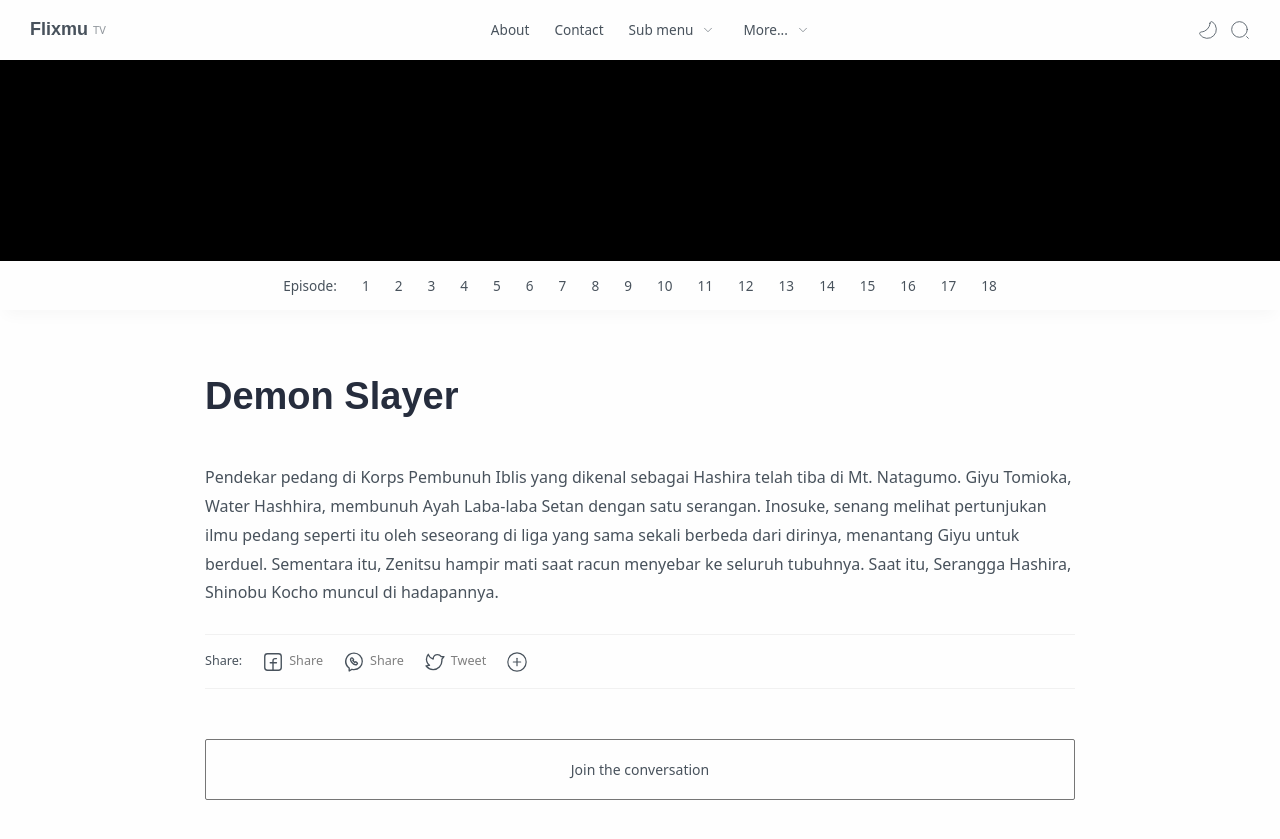
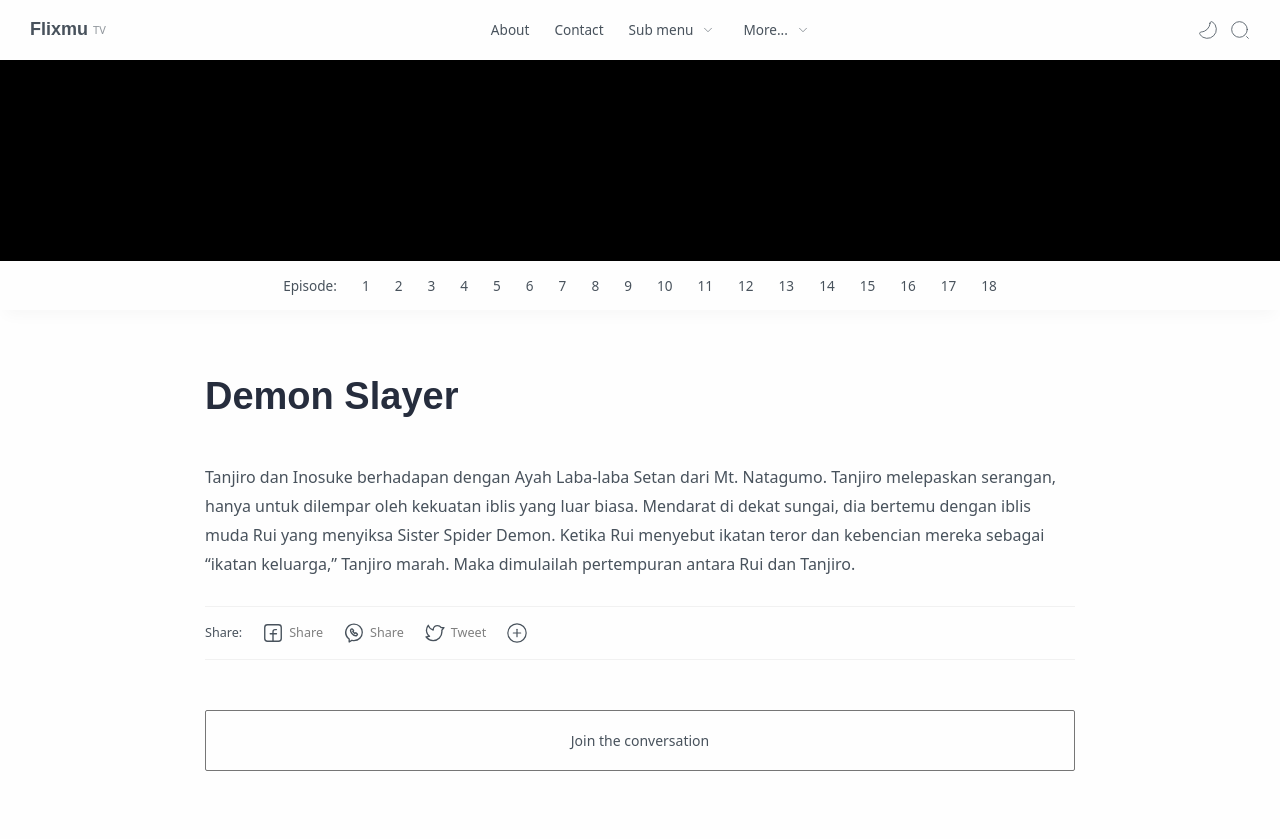
Before and after one commit to hippomu-media/Flixmu, a Jekyll site: the page built from _video/anime/D/Demon Slayer/18.md, in a window 1280 px wide and 900 px high, scrolled down 519 px. Shown: the top 839 px of the window. Built offline with Jekyll 4.4.1, drawn with Linux system fonts in a browser that asks for light colours; some web fonts are replaced; comment, search, counter and statistics services are not loaded.

Commit message:
Update 18.md

```diff
--- a/_video/anime/D/Demon Slayer/18.md
+++ b/_video/anime/D/Demon Slayer/18.md
@@ -19,4 +19,4 @@
 ch: https://vuclip-eip2.akamaized.net/8d669d4964d51613ab710f0f0e74132c/zh-TW.vtt
 ms: https://vuclip-eip2.akamaized.net/8d669d4964d51613ab710f0f0e74132c/ms.vtt
 ---
-Pendekar pedang di Korps Pembunuh Iblis yang dikenal sebagai Hashira telah tiba di Mt. Natagumo. Giyu Tomioka, Water Hashhira, membunuh Ayah Laba-laba Setan dengan satu serangan. Inosuke, senang melihat pertunjukan ilmu pedang seperti itu oleh seseorang di liga yang sama sekali berbeda dari dirinya, menantang Giyu untuk berduel. Sementara itu, Zenitsu hampir mati saat racun menyebar ke seluruh tubuhnya. Saat itu, Serangga Hashira, Shinobu Kocho muncul di hadapannya.
+Tanjiro dan Inosuke berhadapan dengan Ayah Laba-laba Setan dari Mt. Natagumo. Tanjiro melepaskan serangan, hanya untuk dilempar oleh kekuatan iblis yang luar biasa. Mendarat di dekat sungai, dia bertemu dengan iblis muda Rui yang menyiksa Sister Spider Demon. Ketika Rui menyebut ikatan teror dan kebencian mereka sebagai "ikatan keluarga," Tanjiro marah. Maka dimulailah pertempuran antara Rui dan Tanjiro.
```
